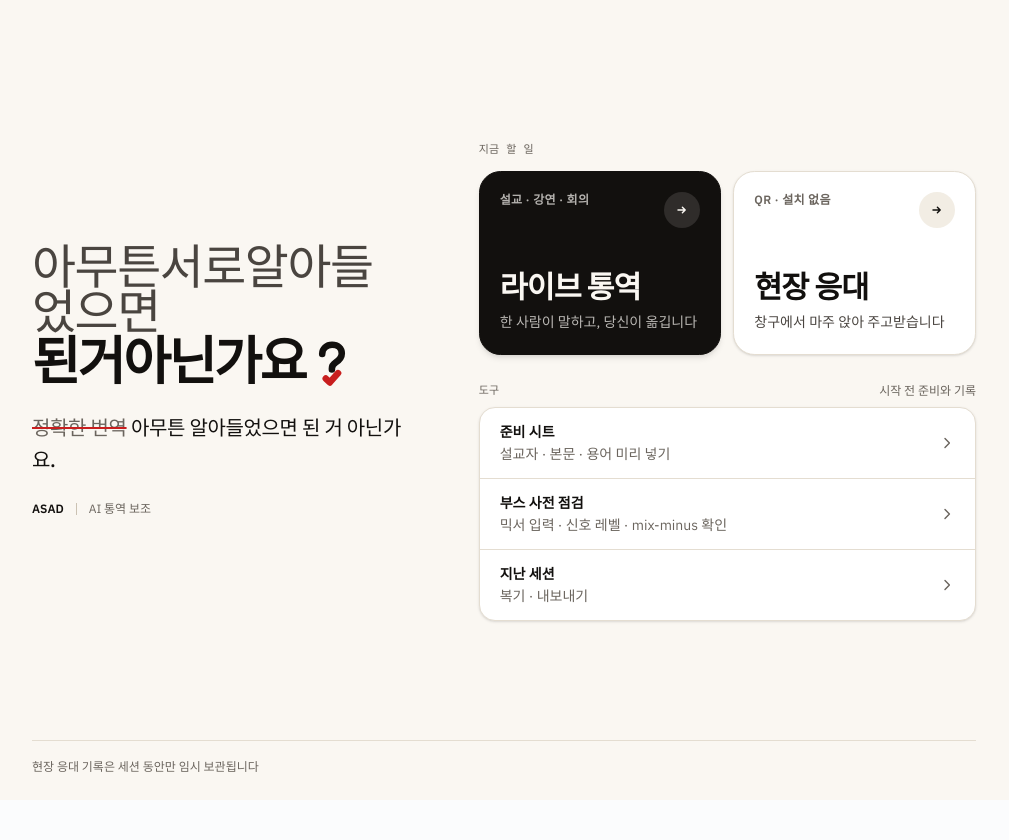
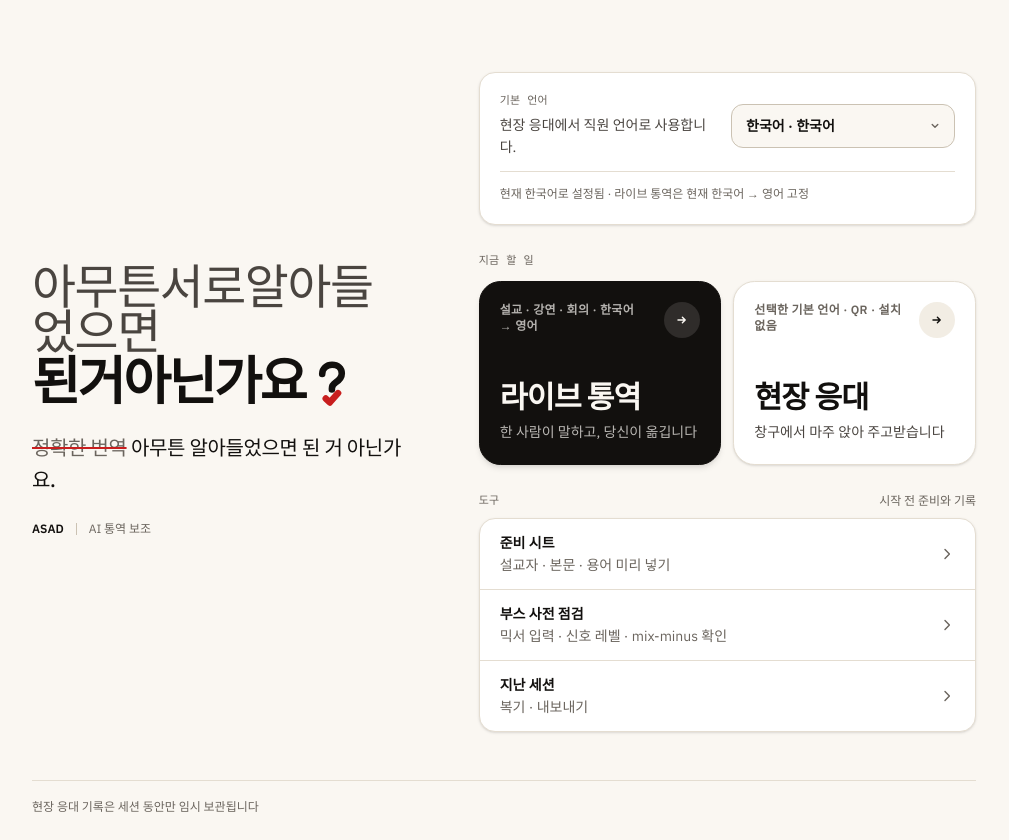
Before and after one commit to club-paradiso/asad, a Next.js app: page / in a window 1280 px wide. Shown: the whole page, without its empty margins (136-1145 px from the left). Before the commit the page ends 800 px from the top, so only its background shows below. Built offline with nearby package versions, Linux system fonts and the light colour scheme.

Commit message:
feat(home): add persistent default language setting

```diff
--- a/src/features/home/HomeScreen.tsx
+++ b/src/features/home/HomeScreen.tsx
@@ -1,8 +1,11 @@
 "use client";
 
 import Link from "next/link";
+import { Wordmark } from "@/components/brand/Wordmark";
+import { COUNTER_LANGUAGES, findLanguage } from "@/counter/languages";
+import { counterPreferencesStore } from "@/features/counter/preferences";
+import { useLocalStore } from "@/lib/local-store";
 import { BRAND } from "@/lib/brand";
-import { Wordmark } from "@/components/brand/Wordmark";
 
 export function HomeScreen() {
   return (
@@ -31,6 +34,8 @@ export function HomeScreen() {
           </section>
 
           <section className="flex min-w-0 flex-col gap-7">
+            <DefaultLanguageSetting />
+
             <div>
               <p className="brand-caption mb-3">지금 할 일</p>
               <div className="grid gap-3 sm:grid-cols-2">
@@ -38,14 +43,14 @@ export function HomeScreen() {
                   href="/live"
                   title="라이브 통역"
                   who="한 사람이 말하고, 당신이 옮깁니다"
-                  detail="설교 · 강연 · 회의"
+                  detail="설교 · 강연 · 회의 · 한국어 → 영어"
                   primary
                 />
                 <ModeCard
                   href="/counter"
                   title="현장 응대"
                   who="창구에서 마주 앉아 주고받습니다"
-                  detail="QR · 설치 없음"
+                  detail="선택한 기본 언어 · QR · 설치 없음"
                 />
               </div>
             </div>
@@ -76,6 +81,64 @@ export function HomeScreen() {
         </footer>
       </div>
     </div>
+  );
+}
+
+function DefaultLanguageSetting() {
+  const [preferences, setPreferences] = useLocalStore(counterPreferencesStore);
+  const selected = findLanguage(preferences.hostLang) ?? COUNTER_LANGUAGES[0];
+
+  return (
+    <section
+      aria-labelledby="default-language-label"
+      className="rounded-2xl border border-[var(--line)] bg-[var(--bg-raised)] p-4 shadow-sm sm:p-5"
+    >
+      <div className="flex flex-col gap-3 sm:flex-row sm:items-center sm:justify-between sm:gap-5">
+        <div className="min-w-0">
+          <p id="default-language-label" className="brand-caption">
+            기본 언어
+          </p>
+          <p className="mt-1 text-sm leading-relaxed text-[var(--fg-muted)]">
+            현장 응대에서 직원 언어로 사용합니다.
+          </p>
+        </div>
+
+        <label className="relative block shrink-0 sm:w-56">
+          <span className="sr-only">기본 언어 선택</span>
+          <select
+            value={selected.code}
+            onChange={(event) =>
+              setPreferences({ ...preferences, hostLang: event.target.value })
+            }
+            className="min-h-11 w-full appearance-none rounded-xl border border-[var(--line-strong)] bg-[var(--bg)] py-2.5 pl-3.5 pr-10 text-sm font-semibold text-[var(--fg)] outline-none transition-colors focus:border-[var(--accent)] focus:ring-2 focus:ring-[var(--accent-dim)]"
+          >
+            {COUNTER_LANGUAGES.map((language) => (
+              <option key={language.code} value={language.code}>
+                {language.ko} · {language.endonym}
+              </option>
+            ))}
+          </select>
+          <svg
+            aria-hidden
+            viewBox="0 0 20 20"
+            fill="none"
+            className="pointer-events-none absolute right-3 top-1/2 size-4 -translate-y-1/2 text-[var(--fg-dim)]"
+          >
+            <path
+              d="m6.5 8 3.5 3.5L13.5 8"
+              stroke="currentColor"
+              strokeWidth="1.7"
+              strokeLinecap="round"
+              strokeLinejoin="round"
+            />
+          </svg>
+        </label>
+      </div>
+
+      <p className="mt-3 border-t border-[var(--line)] pt-3 text-xs leading-relaxed text-[var(--fg-dim)]">
+        현재 {selected.ko}로 설정됨 · 라이브 통역은 현재 한국어 → 영어 고정
+      </p>
+    </section>
   );
 }
 
```
